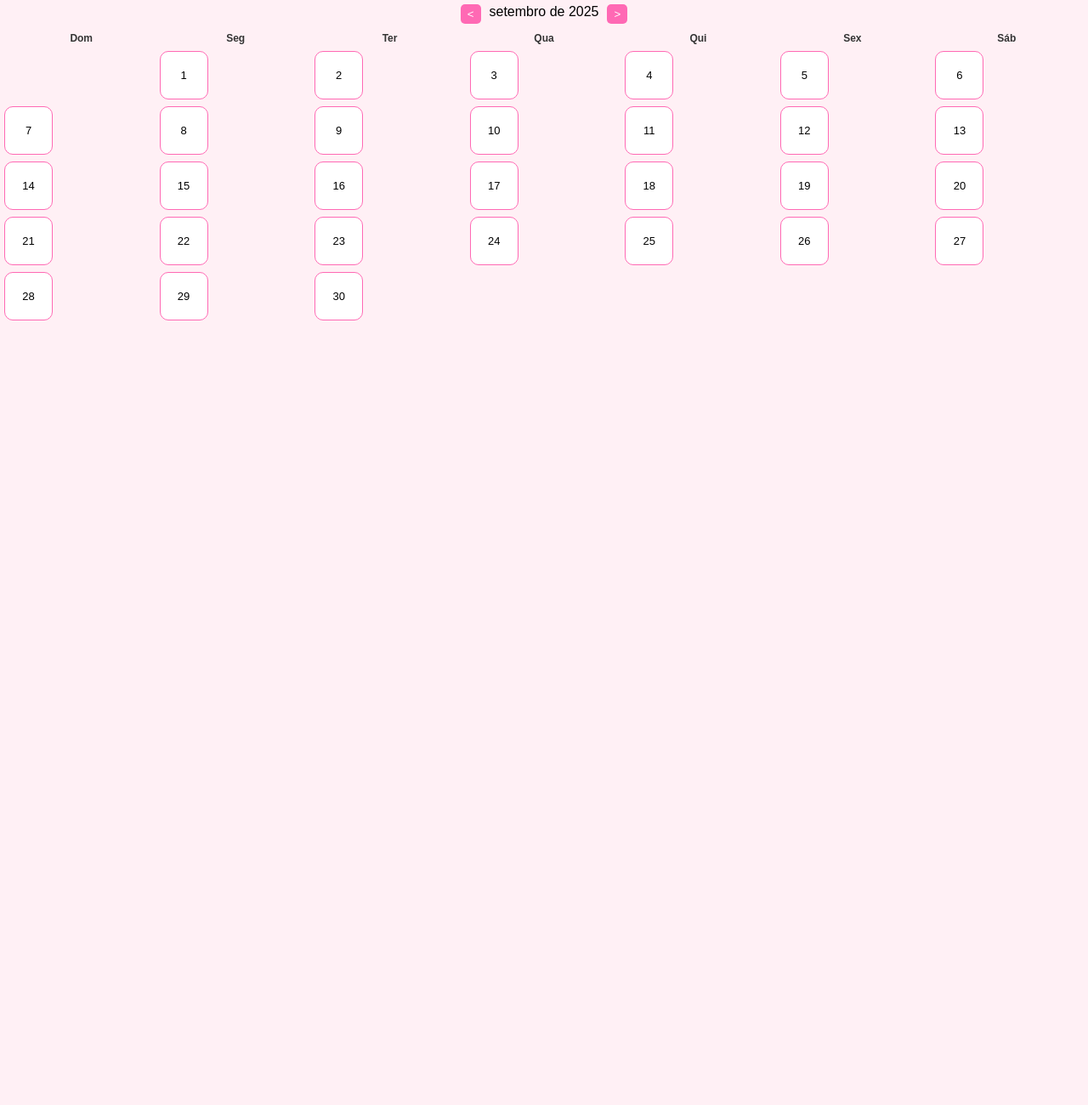
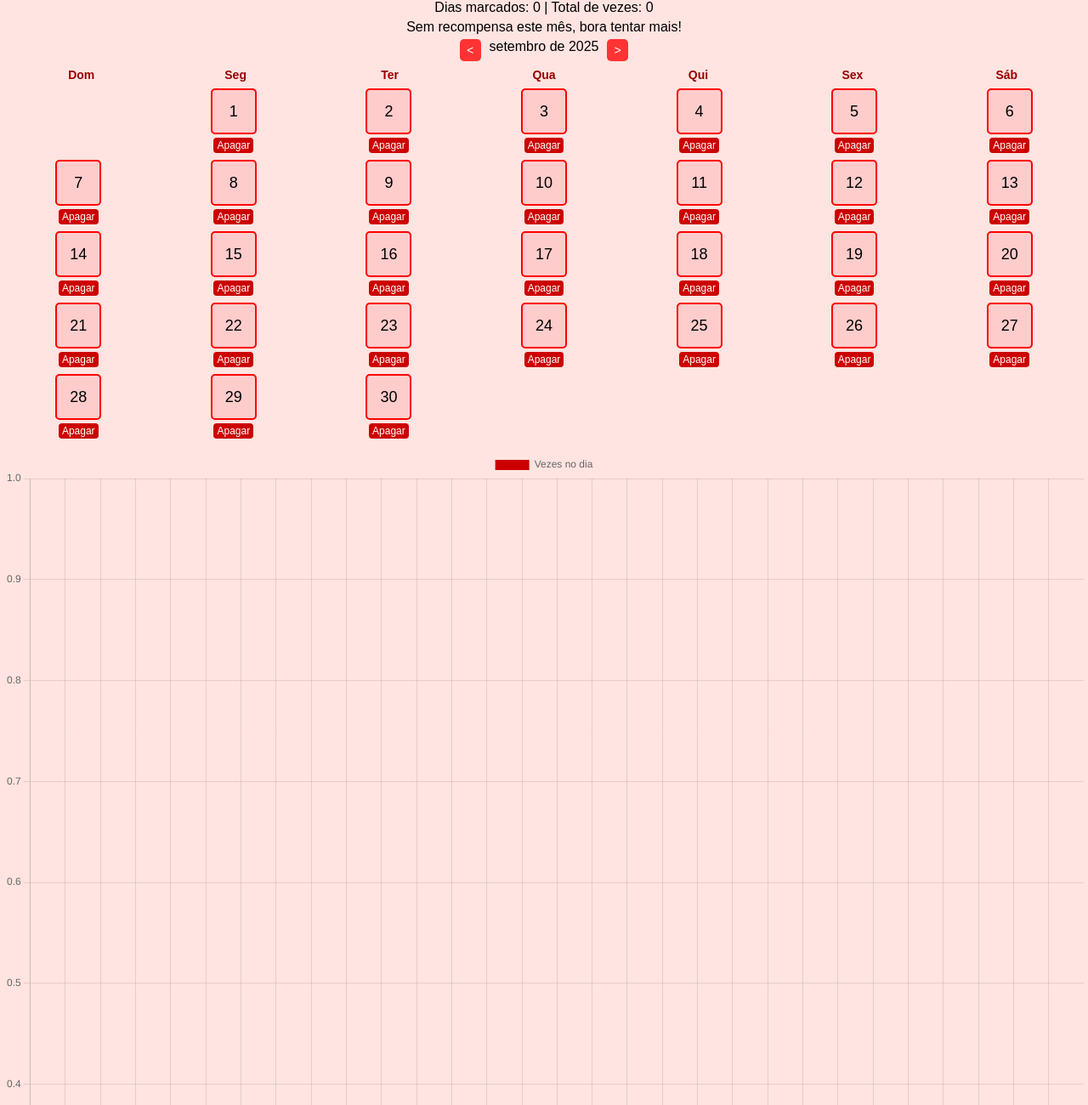
Before and after one commit to matheusgoncalvesdeoliveira95-cmyk/furufas-pro, a plain HTML site: page index.html in a window 1280 px wide. Shown: the part 49-1349 px from the top of the page at 85% size. Before the commit the page ends 800 px from the top, so only its background shows below. Drawn offline with nearby package versions, Linux system fonts and the light colour scheme; animation ran at ten frames a second.

Commit message:
Add files via upload

```diff
--- a/index.html
+++ b/index.html
@@ -2,26 +2,72 @@
 <html lang="pt-br">
 <head>
 <meta charset="UTF-8">
-<meta name="viewport" content="width=device-width, initial-scale=1.0">
-<title>Furufas Pro</title>
-<link rel="manifest" href="manifest.json">
-<meta name="apple-mobile-web-app-capable" content="yes">
-<meta name="apple-mobile-web-app-title" content="Furufas">
-<meta name="apple-mobile-web-app-status-bar-style" content="black-translucent">
+<meta name="viewport" content="width=device-width, initial-scale=1.0, maximum-scale=1.0">
+<title>Furufas Pro 🔥</title>
+<script src="https://cdn.jsdelivr.net/npm/chart.js"></script>
 <style>
-  body { font-family: Arial,sans-serif; text-align:center; margin:5px; background:#fff0f5;}
-  h1 { color:#ff1493; font-size:24px; margin-bottom:10px; }
-  .calendar-header { display:flex; justify-content:center; gap:10px; margin-bottom:10px; }
-  button { padding:4px 8px; border:none; border-radius:5px; background:#ff69b4; color:white; cursor:pointer; }
-  .weekdays { display:grid; grid-template-columns:repeat(7,1fr); margin-bottom:8px; }
-  .weekdays div { font-size:12px; font-weight:bold; color:#333; }
-  .calendar { display:grid; grid-template-columns:repeat(7,1fr); gap:8px; }
-  .day { width:55px; height:55px; border-radius:10px; border:1px solid #ff69b4;
-         display:flex; justify-content:center; align-items:center; font-size:13px; background:#fff; cursor:pointer; flex-direction:column;}
+body {
+  font-family: Arial,sans-serif;
+  text-align:center;
+  margin:5px;
+  transition: background-color 0.5s;
+}
+h1 { color:#ff0000; font-size:24px; margin-bottom:5px; }
+#stats, #recompensa { font-size:16px; margin-bottom:5px; }
+.calendar-header {
+  display:flex;
+  justify-content:center;
+  gap:10px;
+  margin-bottom:5px;
+  flex-wrap:wrap;
+}
+.weekdays {
+  display:grid;
+  grid-template-columns:repeat(7,1fr);
+  margin:8px 0;
+  font-weight:bold;
+  color:#990000;
+  font-size:14px;
+}
+.calendar {
+  display:grid;
+  grid-template-columns:repeat(7,1fr);
+  gap:8px;
+  justify-items:center;
+}
+.day {
+  width:50px;
+  height:50px;
+  border-radius:5px;
+  border:2px solid #ff0000;
+  cursor:pointer;
+  display:flex;
+  justify-content:center;
+  align-items:center;
+  flex-direction:column;
+  position:relative;
+  font-size:18px;
+  background:#ffcccc;
+}
+.delete-btn {
+  margin-top:4px;
+  font-size:12px;
+  padding:2px 4px;
+  background:#cc0000;
+  color:white;
+  border:none;
+  border-radius:4px;
+  cursor:pointer;
+}
+canvas { width: 100% !important; max-width: 100%; height: 150px; margin-top:15px;}
+button { font-size:14px; padding:5px 8px; border-radius:5px; border:none; background:#ff3333; color:#fff; cursor:pointer;}
 </style>
 </head>
 <body>
-<h1>Furufas Pro</h1>
+
+<h1>Furufas Pro 🔥</h1>
+<div id="stats"></div>
+<div id="recompensa"></div>
 <div class="calendar-header">
   <button id="prevMonth">&lt;</button>
   <div id="monthYear"></div>
@@ -31,36 +77,138 @@
   <div>Dom</div><div>Seg</div><div>Ter</div><div>Qua</div><div>Qui</div><div>Sex</div><div>Sáb</div>
 </div>
 <div class="calendar" id="calendar"></div>
+<canvas id="chartDays"></canvas>
+
 <script>
-let now=new Date();
-let markedDays=JSON.parse(localStorage.getItem('markedDays'))||{};
+let now = new Date();
+let markedDays = JSON.parse(localStorage.getItem('markedDays'))||{};
+const calendar = document.getElementById('calendar');
+const stats = document.getElementById('stats');
+const recompensa = document.getElementById('recompensa');
+const monthYear = document.getElementById('monthYear');
+const prevMonthBtn = document.getElementById('prevMonth');
+const nextMonthBtn = document.getElementById('nextMonth');
+const chartCanvas = document.getElementById('chartDays');
 
-const calendar=document.getElementById('calendar');
-const monthYear=document.getElementById('monthYear');
+let currentMonth = now.getMonth();
+let currentYear = now.getFullYear();
+
+const emojiConfig = {1:'🍑💦', 2:'🍑🔥', 3:'💥🍆'};
+const monthThemes = [
+  {bg:'#fff0f5',day1:'#ffcccc',day2:'#ff6666',day3:'#cc0000'},
+  {bg:'#ffe4e1',day1:'#ffd1d1',day2:'#ff9999',day3:'#cc3366'},
+  {bg:'#ffe4b5',day1:'#ffecb3',day2:'#ffc107',day3:'#ff9800'},
+  {bg:'#e6e6fa',day1:'#dcdcff',day2:'#b3b3ff',day3:'#6666cc'},
+  {bg:'#f0fff0',day1:'#d0ffd0',day2:'#90ee90',day3:'#339933'},
+  {bg:'#f5f5dc',day1:'#fffacd',day2:'#f0e68c',day3:'#bdb76b'},
+  {bg:'#fafad2',day1:'#ffffe0',day2:'#ffff99',day3:'#cccc66'},
+  {bg:'#e0ffff',day1:'#b3ffff',day2:'#66ffff',day3:'#339999'},
+  {bg:'#ffe4e1',day1:'#ffd1d1',day2:'#ff9999',day3:'#cc3366'},
+  {bg:'#f5f5dc',day1:'#fffacd',day2:'#f0e68c',day3:'#bdb76b'},
+  {bg:'#e6e6fa',day1:'#dcdcff',day2:'#b3b3ff',day3:'#6666cc'},
+  {bg:'#fff0f5',day1:'#ffcccc',day2:'#ff6666',day3:'#cc0000'}
+];
+
+let chart;
 
 function renderCalendar(){
-  const monthKey=`${now.getFullYear()}-${now.getMonth()}`;
-  const daysInMonth=new Date(now.getFullYear(),now.getMonth()+1,0).getDate();
-  const firstDay=new Date(now.getFullYear(),now.getMonth(),1).getDay();
+  const monthKey = `${currentYear}-${currentMonth}`;
+  const daysInMonth = new Date(currentYear, currentMonth+1, 0).getDate();
+  const firstDay = new Date(currentYear, currentMonth, 1).getDay();
   calendar.innerHTML='';
-  monthYear.textContent=now.toLocaleString('pt-BR',{month:'long',year:'numeric'});
+  monthYear.textContent=new Date(currentYear, currentMonth).toLocaleString('pt-BR',{month:'long',year:'numeric'});
+  const theme = monthThemes[currentMonth];
+  document.body.style.backgroundColor = theme.bg;
   if(!markedDays[monthKey]) markedDays[monthKey]={};
+
   for(let b=0;b<firstDay;b++){ calendar.appendChild(document.createElement('div')); }
+
   for(let i=1;i<=daysInMonth;i++){
-    const day=document.createElement('div');
-    day.className="day";
-    const count=markedDays[monthKey][i]||0;
-    day.textContent=count>0?`🔥 ${count}`:i;
-    day.addEventListener('click',()=>{
-      markedDays[monthKey][i]=(markedDays[monthKey][i]||0)+1;
-      localStorage.setItem('markedDays',JSON.stringify(markedDays));
+    const dayContainer = document.createElement('div');
+    dayContainer.style.display='flex';
+    dayContainer.style.flexDirection='column';
+    dayContainer.style.alignItems='center';
+
+    const day = document.createElement('div');
+    day.classList.add('day');
+    const count = markedDays[monthKey][i]?.count||0;
+    day.textContent = count>0?`${emojiConfig[Math.min(count,3)]} ${count}`:i;
+    if(count===1) day.style.backgroundColor=theme.day1;
+    else if(count===2) day.style.backgroundColor=theme.day2;
+    else if(count>=3) day.style.backgroundColor=theme.day3;
+
+    day.addEventListener('click', ()=>{
+      if(!markedDays[monthKey][i]) markedDays[monthKey][i]={count:0};
+      markedDays[monthKey][i].count += 1;
+      localStorage.setItem('markedDays', JSON.stringify(markedDays));
       renderCalendar();
     });
-    calendar.appendChild(day);
+
+    dayContainer.appendChild(day);
+
+    const delBtn = document.createElement('button');
+    delBtn.className='delete-btn';
+    delBtn.textContent='Apagar';
+    delBtn.addEventListener('click', ()=>{
+      markedDays[monthKey][i]={count:0};
+      localStorage.setItem('markedDays', JSON.stringify(markedDays));
+      renderCalendar();
+    });
+    dayContainer.appendChild(delBtn);
+
+    calendar.appendChild(dayContainer);
   }
+
+  renderStats();
+  renderRecompensa();
+  renderChart();
 }
-document.getElementById('prevMonth').onclick=()=>{now.setMonth(now.getMonth()-1);renderCalendar();};
-document.getElementById('nextMonth').onclick=()=>{now.setMonth(now.getMonth()+1);renderCalendar();};
+
+function renderStats(){
+  const monthKey = `${currentYear}-${currentMonth}`;
+  const daysMarked = markedDays[monthKey]?Object.values(markedDays[monthKey]).filter(d=>d.count>0).length:0;
+  const totalCount = markedDays[monthKey]?Object.values(markedDays[monthKey]).reduce((sum,d)=>sum.count||0,0):0;
+  stats.textContent=`Dias marcados: ${daysMarked} | Total de vezes: ${totalCount}`;
+}
+
+function renderRecompensa(){
+  const monthKey = `${currentYear}-${currentMonth}`;
+  const totalCount = markedDays[monthKey]?Object.values(markedDays[monthKey]).reduce((sum,d)=>sum.count||0,0):0;
+  if(totalCount>=15) recompensa.textContent="🎉 Vocês podem escolher qualquer coisa!";
+  else if(totalCount>=10) recompensa.textContent="🎉 Saída para lugar de escolha do casal!";
+  else if(totalCount>=5) recompensa.textContent="🍦 Recompensa: o que o parceiro escolher!";
+  else recompensa.textContent="Sem recompensa este mês, bora tentar mais!";
+}
+
+function renderChart(){
+  const monthKey = `${currentYear}-${currentMonth}`;
+  const daysInMonth = new Date(currentYear, currentMonth+1,0).getDate();
+  const data = [];
+  for(let i=1;i<=daysInMonth;i++){
+    data.push(markedDays[monthKey][i]?.count||0);
+  }
+  if(chart) chart.destroy();
+  chart = new Chart(chartCanvas, {
+    type:'bar',
+    data:{
+      labels: Array.from({length:daysInMonth}, (_,i)=>i+1),
+      datasets:[{
+        label:'Vezes no dia',
+        data:data,
+        backgroundColor:'#cc0000'
+      }]
+    },
+    options:{
+      responsive:true,
+      maintainAspectRatio:false,
+      scales:{ y:{beginAtZero:true, stepSize:1} }
+    }
+  });
+}
+
+prevMonthBtn.addEventListener('click',()=>{currentMonth--; if(currentMonth<0){currentMonth=11; currentYear--;} renderCalendar();});
+nextMonthBtn.addEventListener('click',()=>{currentMonth++; if(currentMonth>11){currentMonth=0; currentYear++;} renderCalendar();});
+
 renderCalendar();
 </script>
 </body>
```
